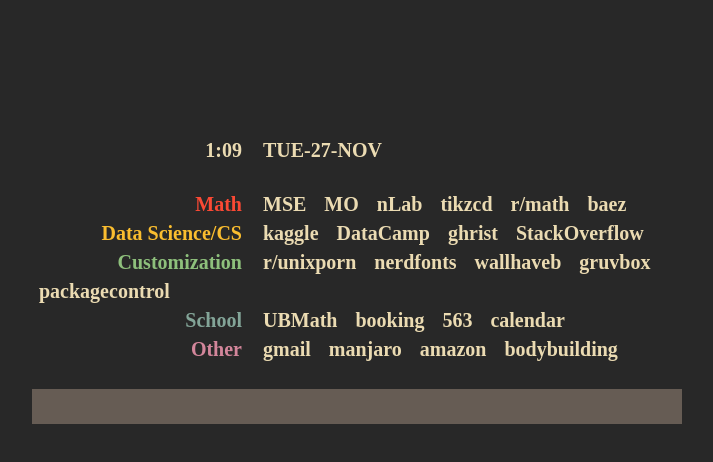
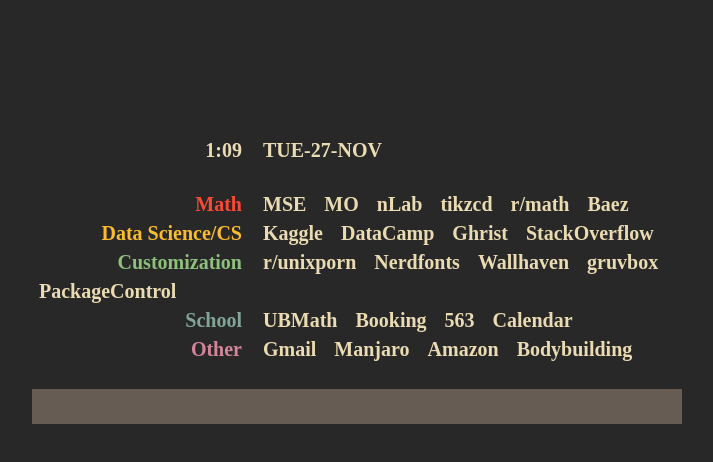
Before and after one commit to CCain67/CCain67.github.io, a plain HTML site: page index.html in a window 1280 px wide. Shown: the whole page, without its empty margins (288-1001 px from the left). Drawn offline with Linux system fonts and the light colour scheme.

Commit message:
Update index.html

```diff
--- a/index.html
+++ b/index.html
@@ -25,40 +25,40 @@
 			<li><a href="https://ncatlab.org/nlab/show/HomePage">nLab</a></li>
 			<li><a href="https://tikzcd.yichuanshen.de/">tikzcd</a></li>
 			<li><a href="https://www.reddit.com/r/math/">r/math</a></li>
-			<li><a href="http://math.ucr.edu/home/baez/">baez</a></li>
+			<li><a href="http://math.ucr.edu/home/baez/">Baez</a></li>
 		</div>
 
 		<div>
 			<li class='header'><div class="yellow">Data Science/CS</div></li>
-			<li><a href="https://www.kaggle.com/">kaggle</a></li>
+			<li><a href="https://www.kaggle.com/">Kaggle</a></li>
 			<li><a href="https://www.datacamp.com/">DataCamp</a></li>
-			<li><a href="https://www.math.upenn.edu/~ghrist/">ghrist</a></li>
+			<li><a href="https://www.math.upenn.edu/~ghrist/">Ghrist</a></li>
 			<li><a href="https://stackoverflow.com/">StackOverflow</a></li>
 		</div>
 
 		<div>
 			<li class='header'><div class="green">Customization</div></li>
 			<li><a href="https://www.reddit.com/r/unixporn/">r/unixporn</a></li>
-			<li><a href="https://nerdfonts.com/">nerdfonts</a></li>
-			<li><a href="https://alpha.wallhaven.cc/">wallhaveb</a></li>
+			<li><a href="https://nerdfonts.com/">Nerdfonts</a></li>
+			<li><a href="https://alpha.wallhaven.cc/">Wallhaven</a></li>
 			<li><a href="https://packagecontrol.io/packages/gruvbox">gruvbox</a></li>
-			<li><a href="https://packagecontrol.io/">packagecontrol</a></li>
+			<li><a href="https://packagecontrol.io/">PackageControl</a></li>
 		</div>
 
 		<div>
 			<li class='header'><div class="blue">School</div></li>
 			<li><a href="http://www.buffalo.edu/cas/math.html">UBMath</a></li>
-			<li><a href="https://booking.lib.buffalo.edu/reserve/silverman">booking</a></li>
+			<li><a href="https://booking.lib.buffalo.edu/reserve/silverman">Booking</a></li>
 			<li><a href="http://blue.math.buffalo.edu/448/">563</a></li>
-			<li><a href="https://registrar.buffalo.edu/calendars/academic/index.php">calendar</a></li>
+			<li><a href="https://registrar.buffalo.edu/calendars/academic/index.php">Calendar</a></li>
 		</div>
 
 		<div>
 			<li class='header'><div class="purple">Other</div></li>
-			<li><a href="https://mail.google.com/mail/u/0/">gmail</a></li>
-			<li><a href="https://manjaro.org/">manjaro</a></li>
-			<li><a href="https://www.amazon.com/">amazon</a></li>
-			<li><a href="https://www.bodybuilding.com/">bodybuilding</a></li>
+			<li><a href="https://mail.google.com/mail/u/0/">Gmail</a></li>
+			<li><a href="https://manjaro.org/">Manjaro</a></li>
+			<li><a href="https://www.amazon.com/">Amazon</a></li>
+			<li><a href="https://www.bodybuilding.com/">Bodybuilding</a></li>
 		</div>
 
 		<form>
```
